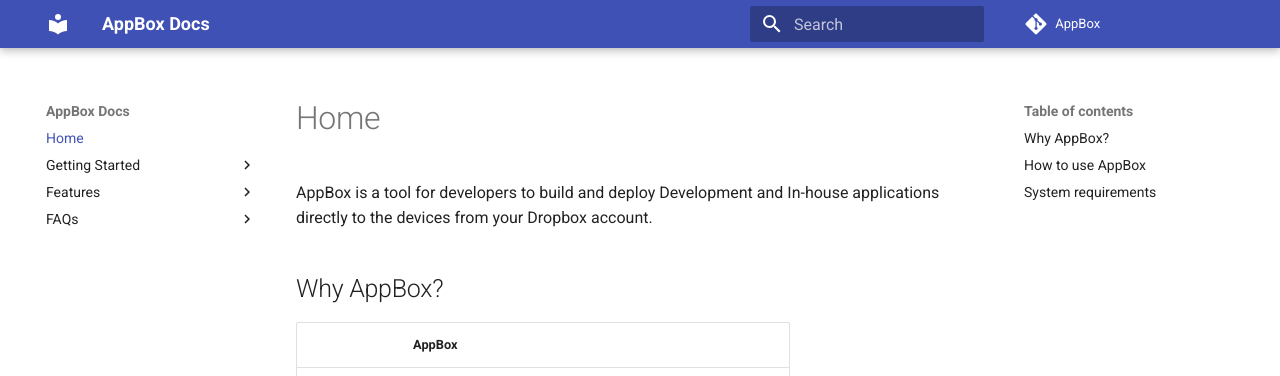
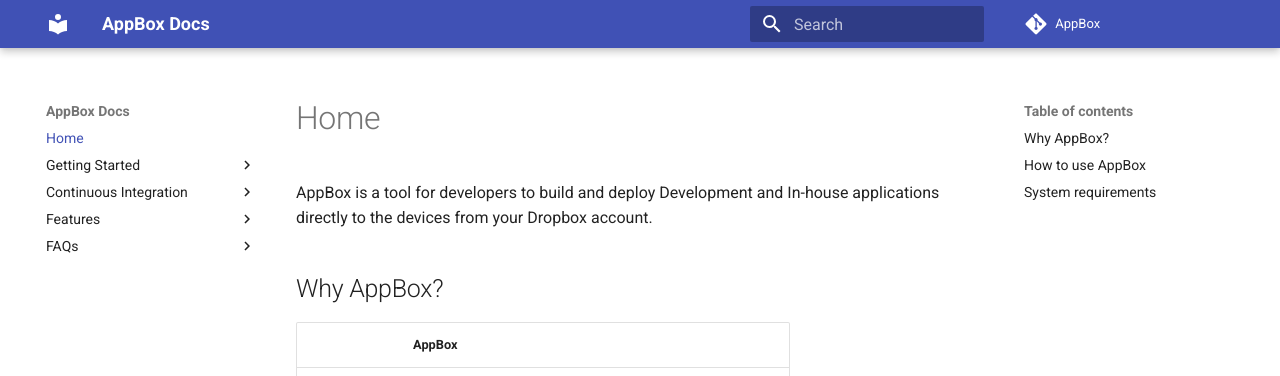
Before and after one commit to getappbox/AppBox-iOSAppsWirelessInstallation, an MkDocs documentation site: the page built from docs/index.md, in a window 1280 px wide. Shown: the top 376 px of the page. Built offline with MkDocs 1.6.1 and Material for MkDocs 9.7.7, drawn with Linux system fonts in a browser that asks for light colours; comment, search, counter and statistics services are not loaded; old or Windows-style settings are respelled for this version of MkDocs.

Commit message:
Created separate section for CI documentation

```diff
--- a/mkdocs.yml
+++ b/mkdocs.yml
@@ -34,7 +34,8 @@
 - Home: index.md
 - Getting Started:
   - How to use AppBox?: GettingStarted/useappbox.md
-  - How to use AppBox with Jenkins and GitLab for CI and CD?: GettingStarted/usewithjenkinsandgitlab.md
+- Continuous Integration:
+  - How to use AppBox with Jenkins and GitLab for CI and CD?: ContinuousIntegration/usewithjenkinsandgitlab.md
 - Features:
   - Keep Same Link: Features/keepsamelink.md
   - Upload Chunk Size: Features/uploadchunksize.md
```
Also changed, not shown: docs/ContinuousIntegration/cicdforappstore.md (added, +1 -0 lines), docs/ContinuousIntegration/usewithjenkinsandgitlab.md (renamed from docs/GettingStarted/usewithjenkinsandgitlab.md).
